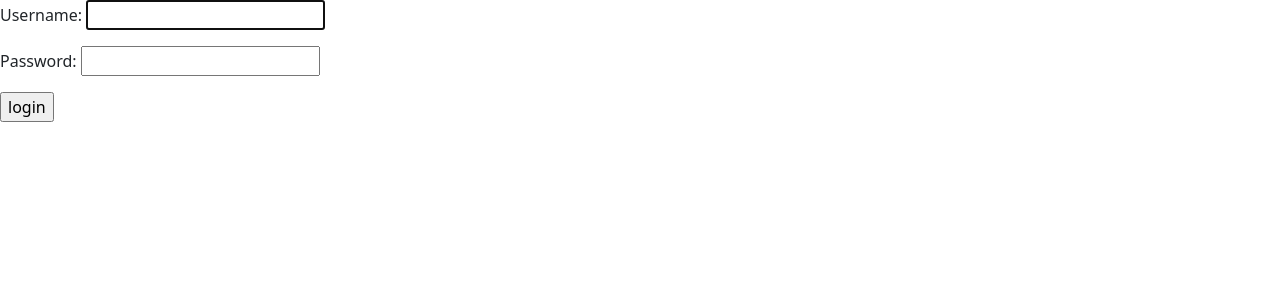
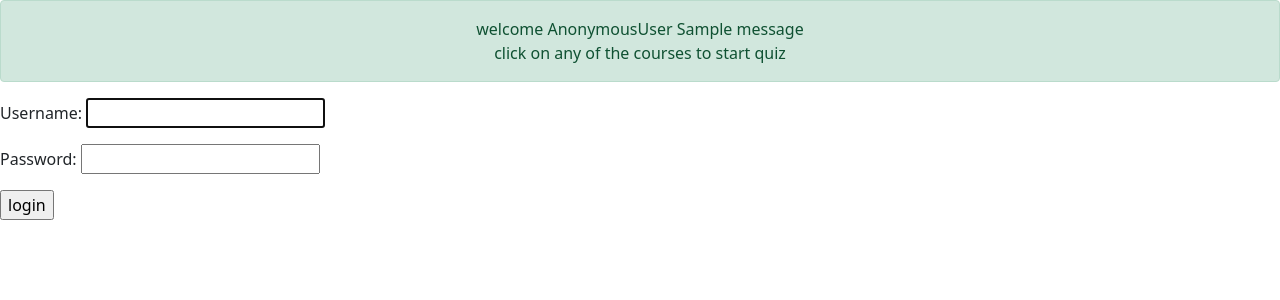
Before and after one commit to noornee/quiz-app, a Django app: page /login/ in a window 1280 px wide. Shown: the part 56-356 px from the top of the page. Run offline with Django 3.2, Linux system fonts and the light colour scheme; tables that the repository leaves empty hold one stand-in row (values such as "Sample post"); one stand-in notice (Sample message) is shown; parts of the project's set-up code (start-up, migrations or seed data) failed here and were passed over.

Commit message:
added a register form and also made some changes

```diff
--- a/myquizapp/settings.py
+++ b/myquizapp/settings.py
@@ -132,3 +132,4 @@ STATIC_URL = '/static/'
 DEFAULT_AUTO_FIELD = 'django.db.models.BigAutoField'
 
 # CSRF_COOKIE_NAME = "XSRF-TOKEN"
+LOGIN_URL = 'quiz:login'
--- a/quiz_app/models.py
+++ b/quiz_app/models.py
@@ -33,7 +33,6 @@ class Result(models.Model):
     score = models.FloatField(default=0)
     mod_date = models.DateTimeField(auto_now_add=True)
 
-    # id = models.IntegerField(default=1,null=False,primary_key=True)
     def save(self, *args, **kwargs):
         self.score = round(self.score, 2)
         super(Result, self).save(*args, **kwargs)
--- a/quiz_app/templates/quiz_app/base.html
+++ b/quiz_app/templates/quiz_app/base.html
@@ -42,6 +42,16 @@
     </nav>
 
 
+{% if messages %}
+    {% for message in messages %}
+        <div class="text-center alert alert-{{ message.tags }}">
+            welcome {{request.user}} {{ message }} <br>
+            click on any of the courses to start quiz
+        </div>
+    {% endfor %}
+{% endif %}
+
+
 
     {% block content %}
     {% endblock content %}
--- /dev/null
+++ b/quiz_app/templates/quiz_app/register.html
@@ -0,0 +1,5 @@
+<form action="" method="post">
+    {% csrf_token %}
+    {{ form.as_p }}
+    <input type="submit" value="register">
+</form>
--- a/quiz_app/urls.py
+++ b/quiz_app/urls.py
@@ -1,6 +1,6 @@
 from django.urls import path
 from django.contrib.auth.views import LogoutView
-from users.views import UserLoginView,UserProfileView #user_profile_view
+from users.views import UserRegisterForm, UserLoginView,UserProfileView #user_profile_view
 from .views import CourseListView,course_detail_view, course_data_view, save_data_view
 
 app_name = 'quiz'
@@ -8,9 +8,9 @@ app_name = 'quiz'
 
 
 urlpatterns = [
+    path('register/',UserRegisterForm.as_view(), name='register'),
     path('login/',UserLoginView.as_view(), name='login'),
     path('logout/',LogoutView.as_view(next_page='quiz:login'), name='logout'),
-    # path('profile/',user_profile_view, name='profile'),
     path('profile/',UserProfileView.as_view(),name='profile'),
     path('',CourseListView.as_view(),name='course-list'),
     path('<int:pk>/',course_detail_view,name='course-detail'),
--- a/quiz_app/views.py
+++ b/quiz_app/views.py
@@ -3,14 +3,17 @@ from django.http import JsonResponse
 from django.views.generic import ListView
 from .models import Course, Result
 from quiz_questions.models import Question, Answer
+from django.contrib.auth.mixins import LoginRequiredMixin
 # Create your views here.
 
 
 
-class CourseListView(ListView):
+class CourseListView(LoginRequiredMixin, ListView):
     model = Course
     template_name = 'quiz_app/index.html'
     context_object_name = 'course_list'
+
+
 
 def course_detail_view(request, pk):
     course = Course.objects.get(pk=pk)
--- a/users/views.py
+++ b/users/views.py
@@ -3,9 +3,29 @@ from django.contrib.auth.views import LoginView
 from django.views.generic.list import ListView
 from quiz_app.models import Result
 from django.urls import reverse_lazy
+from django.views.generic.edit import FormView
+from .custom_form import CustomUserCreationForm
+from django.contrib.auth import login
+from django.contrib.messages.views import SuccessMessageMixin
+from django.contrib.auth.mixins import LoginRequiredMixin
+
 
 
 # Create your views here.
+class UserRegisterForm(SuccessMessageMixin, FormView):
+    template_name = 'quiz_app/register.html'
+    form_class = CustomUserCreationForm
+    redirect_authenticated_user = True
+    success_url = reverse_lazy('quiz:course-list')
+    success_message = "your account was created successfully"
+
+    def form_valid(self, form):
+        user = form.save()
+        if user is not None:
+            login(self.request, user)
+        return super(UserRegisterForm, self).form_valid(form)
+
+
 class UserLoginView(LoginView):
     template_name = 'quiz_app/login.html'
     redirect_authenticated_user = True
@@ -13,14 +33,14 @@ class UserLoginView(LoginView):
     def get_success_url(self):
         return reverse_lazy('quiz:course-list')
 
-# def user_profile_view(request):
-#     result = Result.objects.all()
-#     return render(request, 'quiz_app/profile.html', {
-#         'results': result
-#     })
 
-class UserProfileView(ListView):
+class UserProfileView(LoginRequiredMixin, ListView):
     model = Result
     context_object_name = 'results'
     template_name = 'quiz_app/profile.html'
     ordering = ['-mod_date']
+
+    def get_context_data(self, **kwargs):
+        context = super().get_context_data(**kwargs)
+        context['results'] = Result.objects.filter(user=self.request.user)
+        return context
```
Also changed, not shown: users/custom_form.py (added, +10 -0 lines), db.sqlite3.
